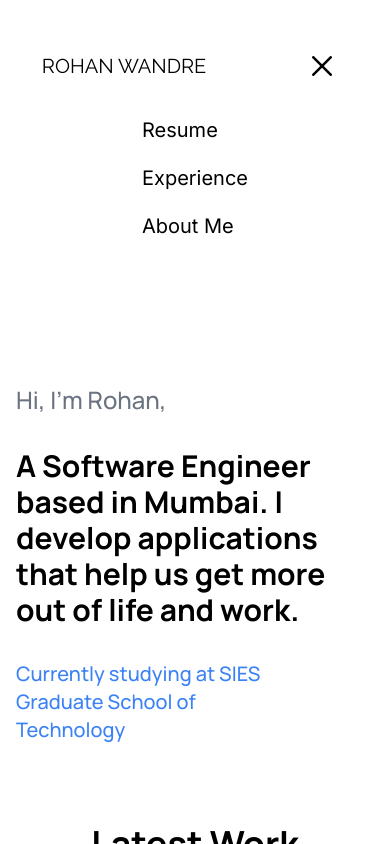
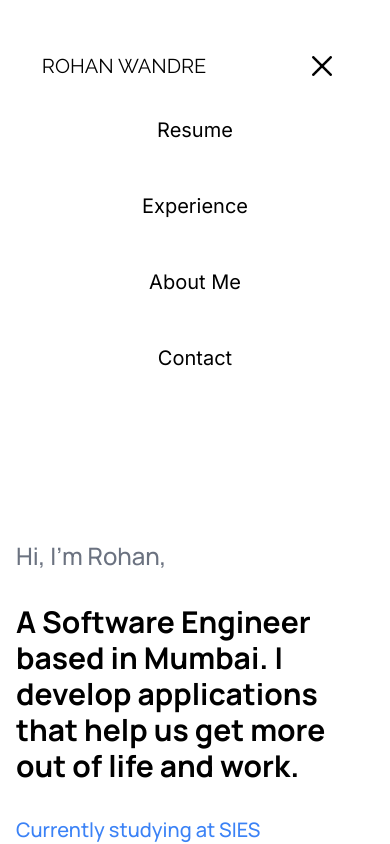
Before and after one commit to rohan9024/recruitment, a Next.js app: page / in a window 390 px wide. Both pictures are taken after a click on the element 322 px from the left and 66 px from the top of the page. Shown: the top 844 px of the page. Built offline with nearby package versions, Linux system fonts and the light colour scheme.

Commit message:
Added contact on mobile screens

```diff
--- a/src/app/page.js
+++ b/src/app/page.js
@@ -126,7 +126,7 @@ export default function Home() {
       <motion.nav
         initial={false}
         animate={menu ? "open" : "closed"}
-        className={menu ? "flex flex-col justify-center items-center my-6 h-full" : "hidden"}
+        className={menu ? "flex justify-center items-center" : "hidden"}
       >
         <motion.ul
           variants={{
@@ -150,14 +150,17 @@ export default function Home() {
             }
           }}
           style={{ pointerEvents: menu ? "auto" : "none" }}
+          className='flex flex-col justify-center items-center my-6 space-y-12'
         >
           <motion.a href='https://drive.google.com/file/d/1OWOfKZ8IqDJxffsywv-cxXMT_2uPmtxB/view?usp=sharing' variants={itemVariants} className='text-xl '>Resume</motion.a>
           <Link href='/experience'>
-            <motion.li variants={itemVariants} className='text-xl mt-5'>Experience</motion.li>
+            <motion.li variants={itemVariants} className='text-xl'>Experience</motion.li>
           </Link>
           <Link href='/about-me'>
-            <motion.li variants={itemVariants} className='text-xl mt-5'>About Me</motion.li>
+            <motion.li variants={itemVariants} className='text-xl'>About Me</motion.li>
           </Link>
+          <motion.a href='tel:919137244728' variants={itemVariants} className='text-xl'>Contact</motion.a>
+
         </motion.ul>
       </motion.nav>
       <motion.div
```
